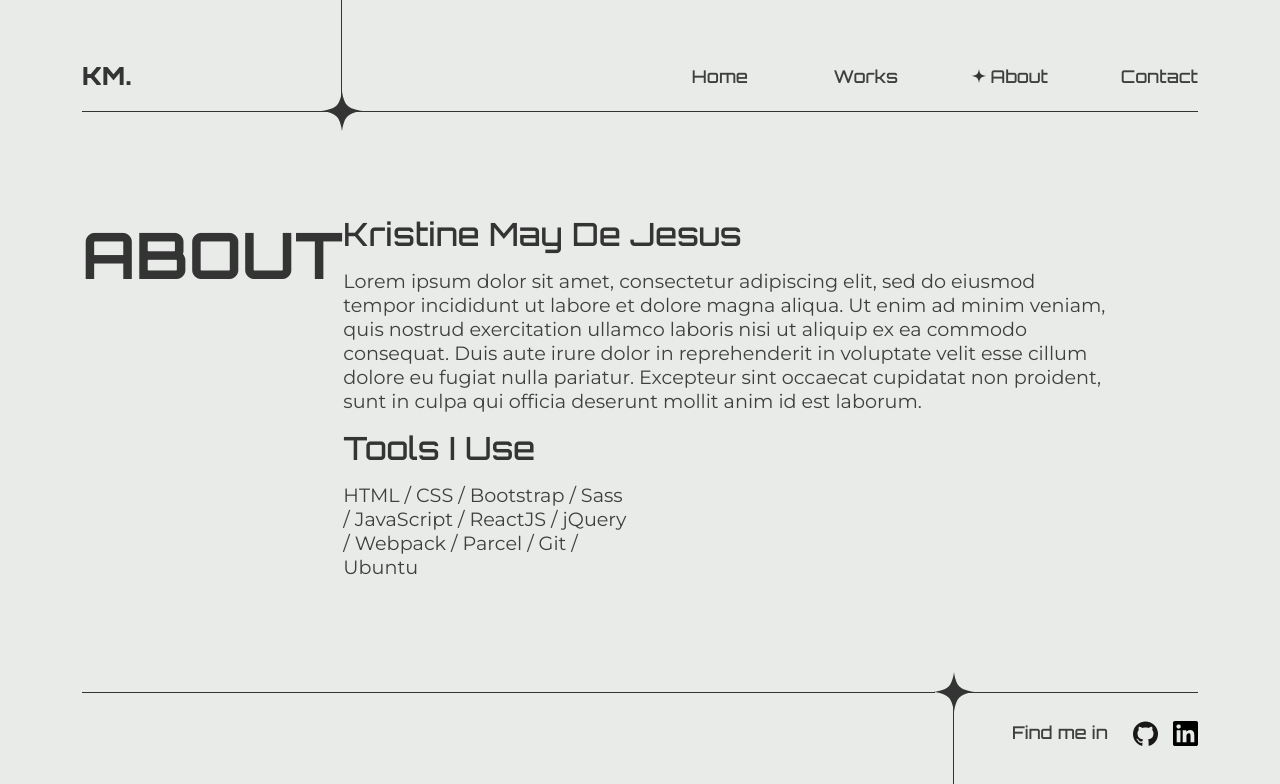
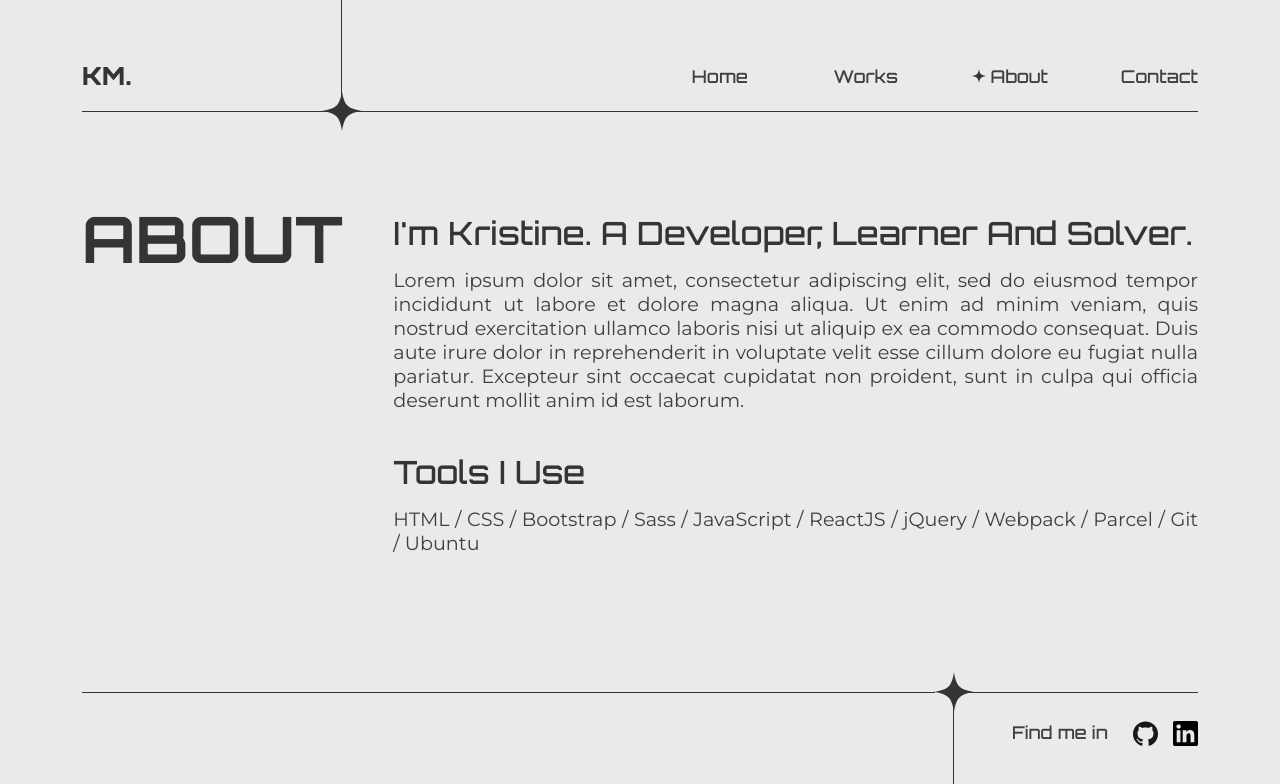
Before and after one commit to sn-tin/frontendkristine, a React (Create React App) app: page /about in a window 1280 px wide. Shown: the top 784 px of the page. Built offline with nearby package versions, Linux system fonts and the light colour scheme.

Commit message:
Changes in heading and paragraph of about component sub topics - Change first h2 text - Change width of paragraph into 100% for all screen sizes

```diff
--- a/src/components/About/About.js
+++ b/src/components/About/About.js
@@ -6,7 +6,7 @@ const About = () => {
             <h1>About</h1>
             <AboutContent className='about-content'>
                 <AboutPersonal className='personal' >
-                    <h2>Kristine May de Jesus</h2>
+                    <h2>I'm Kristine. A developer, learner and solver.</h2>
                     <p>Lorem ipsum dolor sit amet, consectetur adipiscing elit, sed do eiusmod
                         tempor incididunt ut labore et dolore magna aliqua. Ut enim ad minim veniam,
                         quis nostrud exercitation ullamco laboris nisi ut aliquip ex ea commodo consequat.
--- a/src/components/About/About.styles.js
+++ b/src/components/About/About.styles.js
@@ -4,6 +4,8 @@ import { devices, theme } from "../../styles";
 const StyleAbout = styled.div`
     display: flex;
     flex-direction: column;
+    justify-content: space-between;
+    align-items: flex-start;
     margin: 50px auto;
     h1 {
         font-size: ${theme.heading.smaller};
@@ -11,14 +13,14 @@ const StyleAbout = styled.div`
     }
     @media screen and (${devices.laptop}) {
         flex-direction: row;
+        gap: 50px;
     }
 `
 
 const AboutContent = styled.div`
     display: flex;
     flex-direction: column;
-    justify-content: space-between;
-    gap: 15px;
+    justify-content: flex-end;
     h2 {
         font-size: ${theme.heading.sub};
         font-family: ${theme.heading.fontFam};
@@ -27,19 +29,20 @@ const AboutContent = styled.div`
     }
     p {
         font-size: clamp(1rem, 2.5vw, 1.2rem);
+        margin-bottom: 40px;
+    }
+    @media screen and (${devices.laptop}) {
+        margin-top: 15px;
     }
 `
 
 const AboutPersonal = styled.div`
-    @media screen and (${devices.laptop}) {
-        width: 767px;
-    }
+    width: 100%;
+    text-align: justify;
 `
 
-const AboutTools = styled.div`
-    @media screen and (${devices.laptop}) {
-        width: 285px;
-    }
+const AboutTools = styled(AboutPersonal)`
+    width: 100%;
 `
 
 export { StyleAbout, AboutContent, AboutPersonal, AboutTools }
```
